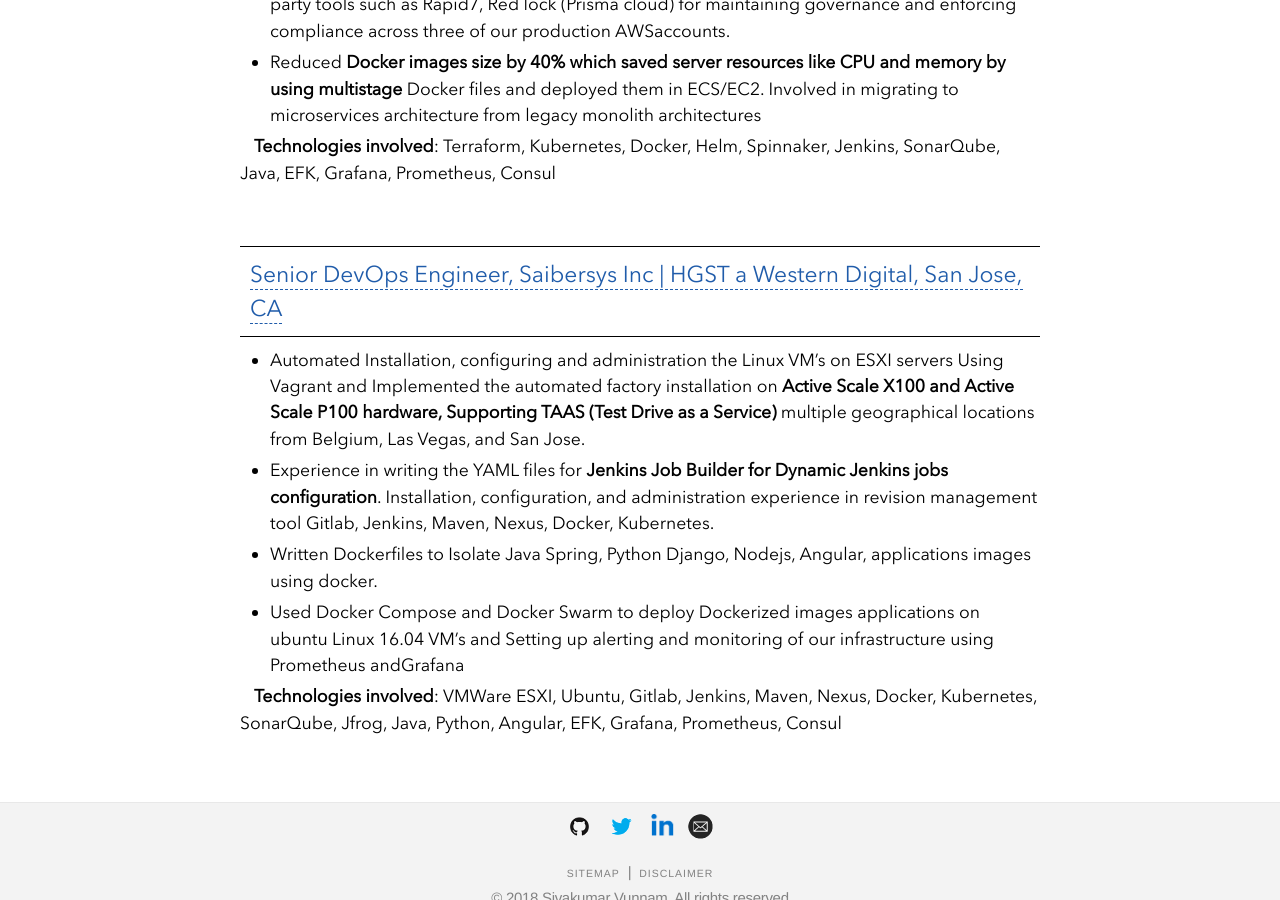
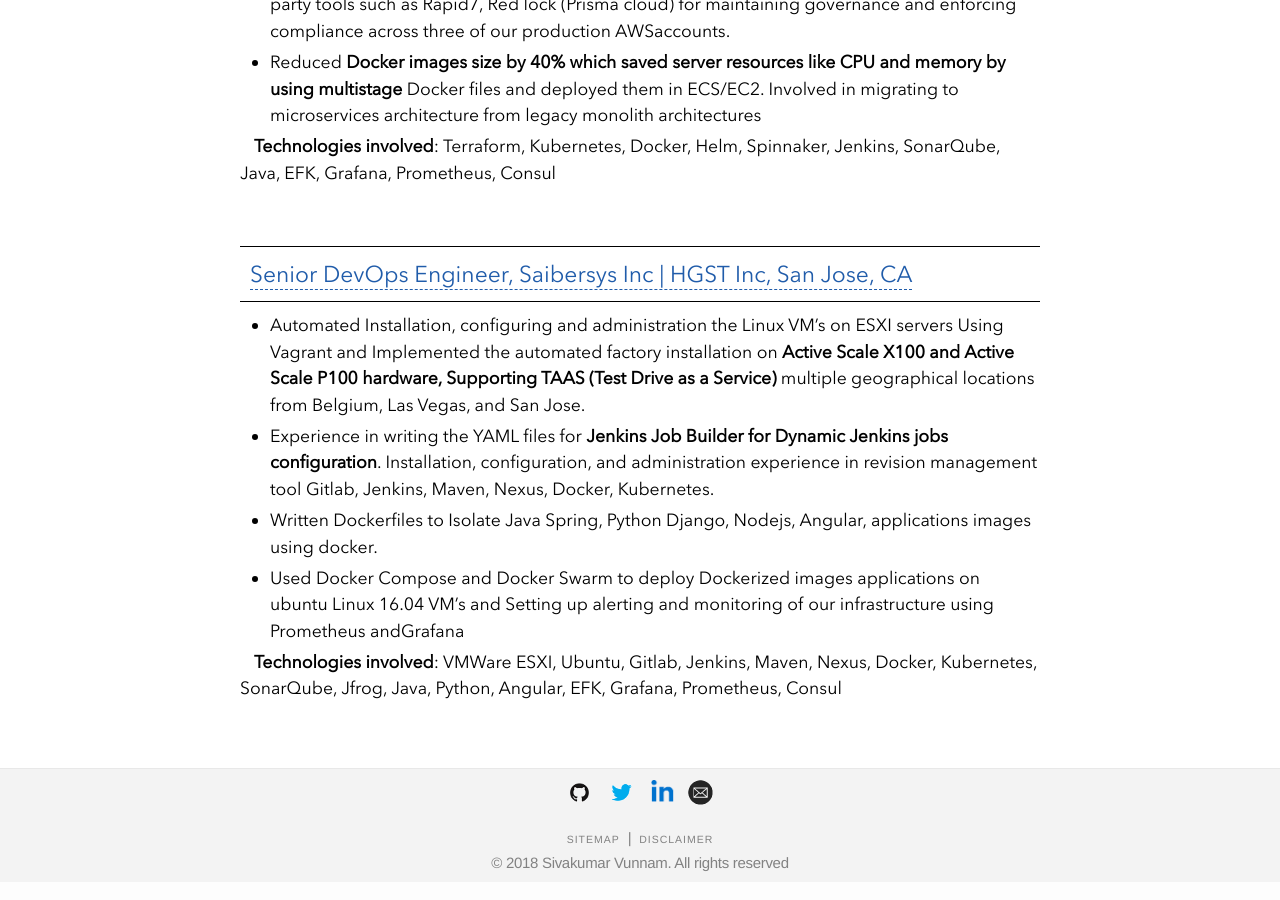
Before and after one commit to sivakumarvunnam/sivakumarvunnam.github.io, a Jekyll site: the page built from experiences.html, in a window 1280 px wide and 900 px high, scrolled down 2368 px. Built offline with Jekyll 4.4.1, drawn with Linux system fonts in a browser that asks for light colours; nearby versions of some CDN libraries.

Commit message:
HGST a Western Digital

```diff
--- a/_data/experiences.yml
+++ b/_data/experiences.yml
@@ -41,7 +41,7 @@
   tech: Terraform, Kubernetes, Docker, Helm, Spinnaker, Jenkins, SonarQube, Java, EFK, Grafana, Prometheus, Consul
   data: Oct'17-Aug'18
 
-- name: "Senior DevOps Engineer, Saibersys Inc | HGST a Western Digital, San Jose, CA "
+- name: "Senior DevOps Engineer, Saibersys Inc | HGST Inc, San Jose, CA "
   github:
     repo: "HGST a Western Digital"
   source_url: "https://www.westerndigital.com/"
```
